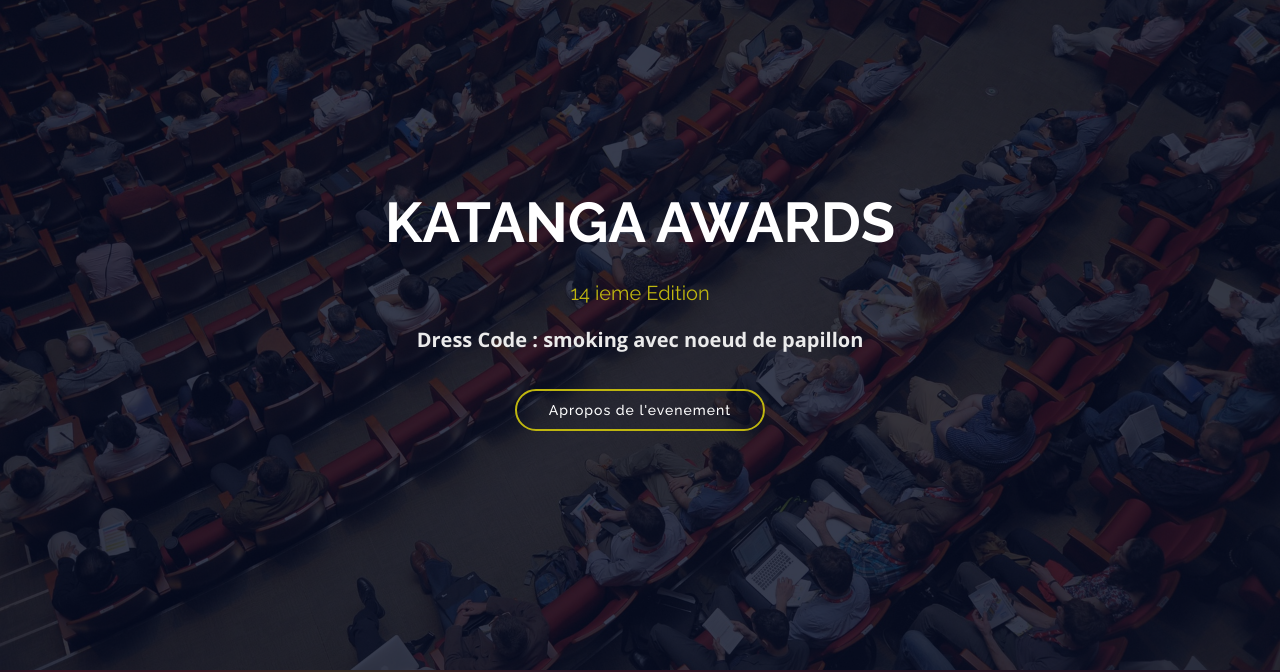
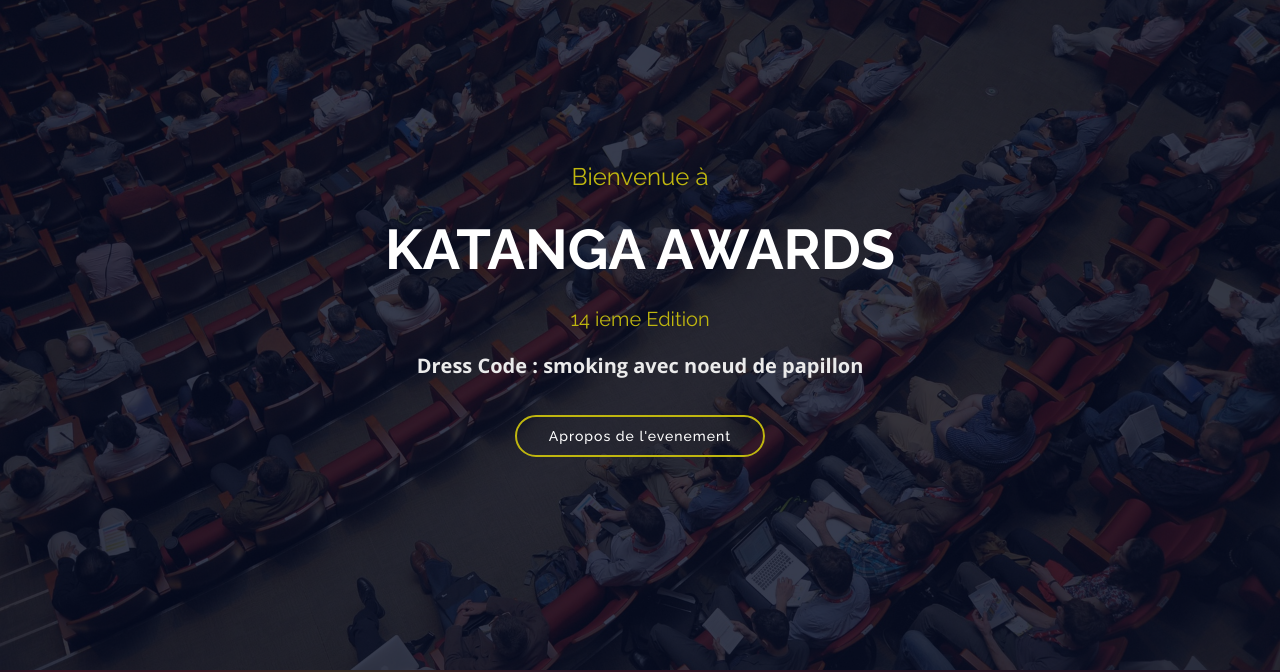
Before and after one commit to mima013/TheEvent, a plain HTML site: page index.html in a window 1280 px wide. Shown: the part 130-802 px from the top of the page. Drawn offline with nearby package versions, Linux system fonts and the light colour scheme.

Commit message:
Update index.html
ajputerle mot bienvenue

```diff
--- a/index.html
+++ b/index.html
@@ -70,6 +70,7 @@
   ============================-->
   <section id="intro">
     <div class="intro-container wow fadeIn">
+      <h4 class="mb-4 pb-0">Bienvenue à </h4>
       <h1 class="mb-4 pb-0">KATANGA AWARDS</h1>
       <h5><span>14 ieme</span> Edition</h5>
       <p class="mb-4 pb-0">Dress Code : smoking avec noeud de papillon</p>
```
